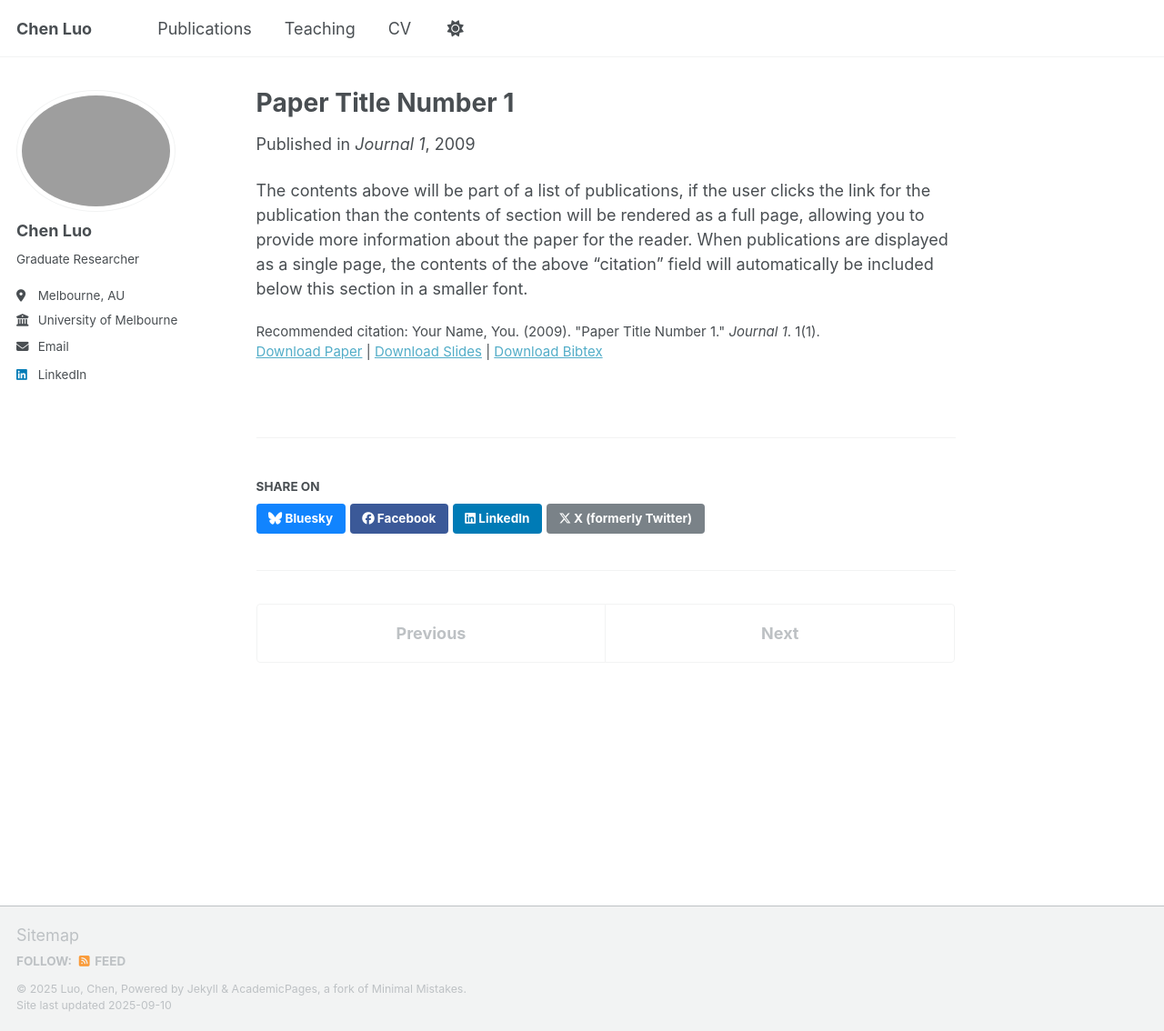
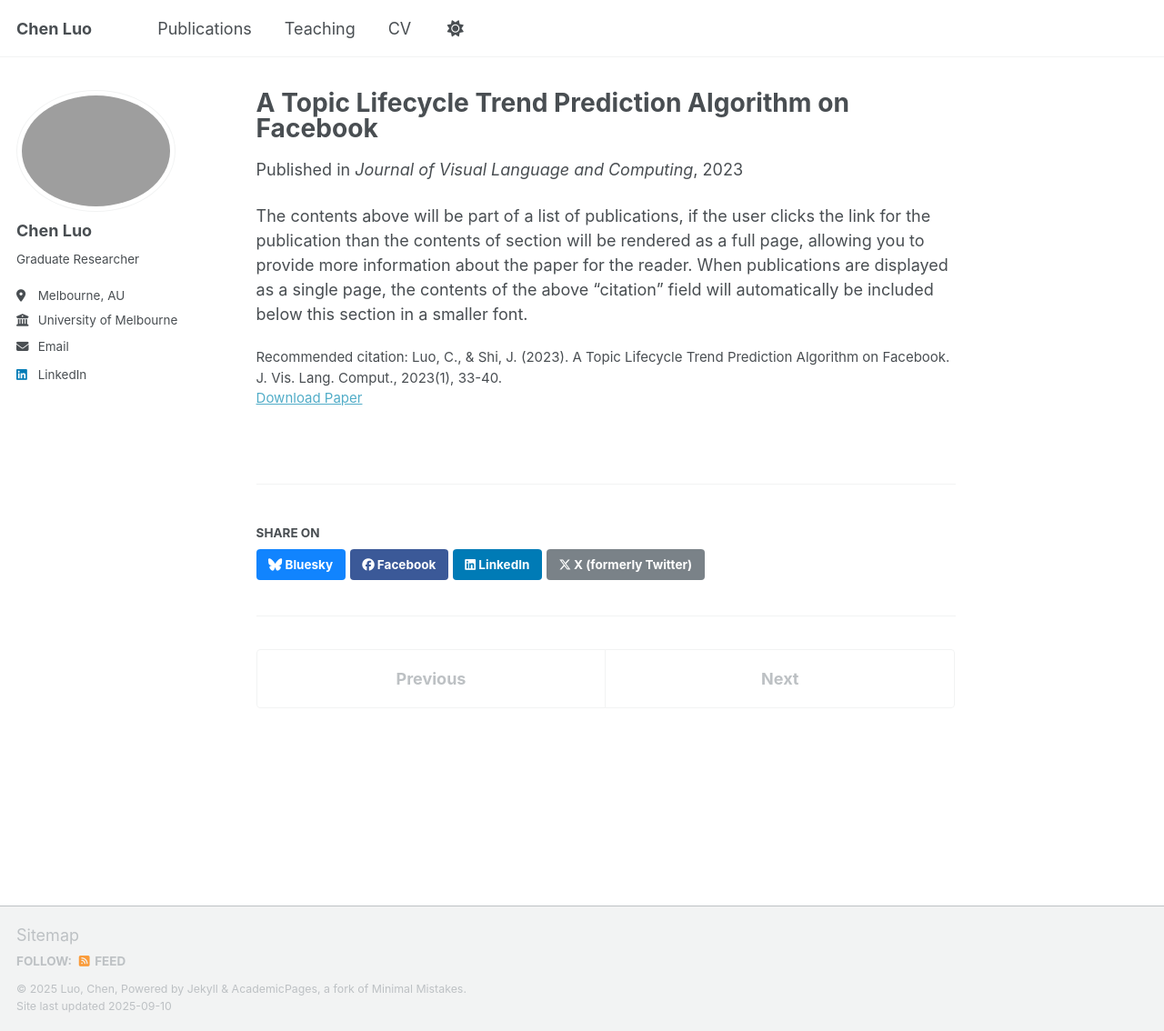
Before and after one commit to Linc0412/Linc0412.github.io, a Jekyll site: the page built from _publications/2009-10-01-paper-title-number-1.md, in a window 1280 px wide and 1134 px high. Shown: the whole window at 91% size. Built offline with Jekyll 4.4.1, drawn with Linux system fonts in a browser that asks for light colours; a script that is not in the unit is left out.

Commit message:
Update 2009-10-01-paper-title-number-1.md

```diff
--- a/_publications/2009-10-01-paper-title-number-1.md
+++ b/_publications/2009-10-01-paper-title-number-1.md
@@ -1,14 +1,11 @@
 ---
-title: "Paper Title Number 1"
+title: "A Topic Lifecycle Trend Prediction Algorithm on Facebook"
 collection: publications
 category: manuscripts
 permalink: /publication/2009-10-01-paper-title-number-1
-excerpt: 'This paper is about the number 1. The number 2 is left for future work.'
-date: 2009-10-01
-venue: 'Journal 1'
-slidesurl: 'http://academicpages.github.io/files/slides1.pdf'
-paperurl: 'http://academicpages.github.io/files/paper1.pdf'
-bibtexurl: 'http://academicpages.github.io/files/bibtex1.bib'
-citation: 'Your Name, You. (2009). &quot;Paper Title Number 1.&quot; <i>Journal 1</i>. 1(1).'
+date: 2023-07-30
+venue: 'Journal of Visual Language and Computing'
+paperurl: 'https://ksiresearch.org/jvlc/journal/JVLC2023N1/paper030.pdf'
+citation: 'Luo, C., & Shi, J. (2023). A Topic Lifecycle Trend Prediction Algorithm on Facebook. J. Vis. Lang. Comput., 2023(1), 33-40.'
 ---
 The contents above will be part of a list of publications, if the user clicks the link for the publication than the contents of section will be rendered as a full page, allowing you to provide more information about the paper for the reader. When publications are displayed as a single page, the contents of the above "citation" field will automatically be included below this section in a smaller font.
```
